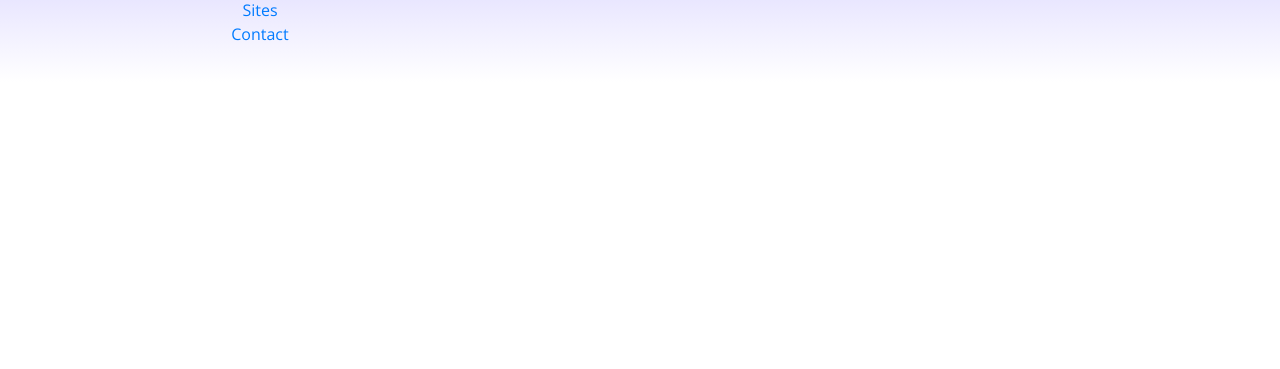
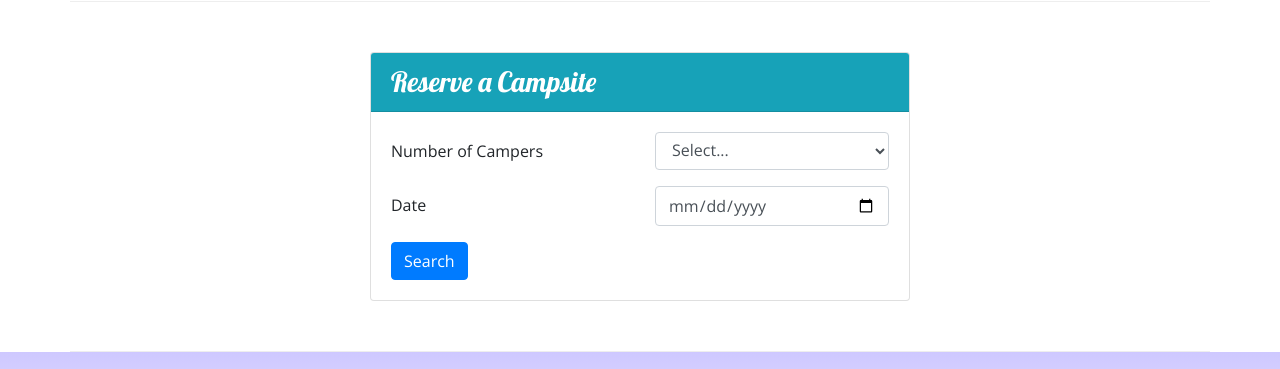
Before and after one commit to jtbahe/nucamp_bootstrap, a website: page index.html in a window 1280 px wide. Shown: the part 1151-1520 px from the top of the page. Before the commit the page ends 1233 px from the top, so only its background shows below. Drawn offline with nearby package versions, Linux system fonts and the light colour scheme.

Commit message:
week 2 assignment

```diff
--- a/index.html
+++ b/index.html
@@ -27,6 +27,9 @@
                 <div class="col">
                     <h1>NuCamp </h1>
                     <h2>a better way to camp</h2>
+                </div>
+                <div class="col-md-4 col-xl-2">
+                    <a href="#reserveForm" class="btn btn-info btn-lg text-white mt-4">Reserve Camp</a>
                 </div>
             </div>
         </div>
@@ -71,8 +74,14 @@
                 <h2>Featured Campsites</h2>
             </div>
             <div class="col">
-                <h3>React Lake Campground</h3>
-        		<p class="d-none d-sm-block">Nestled in the foothills of the Chrome Mountains, this campground on the shores of the pristine React Lake is a favorite for fly fishers.</p>
+                <div class="media">
+                    <div class="media-body">
+                    <h3>React Lake Campground</h3>
+                    <p class="d-none d-sm-block">Nestled in the foothills of the Chrome Mountains, this campground on the shores of the pristine React Lake is a favorite for fly fishers.</p>
+                </div>
+                    <img class="img-thumbnail d-flex ml-3" src="img/react-lake-thumb.jpg" alt="">
+                </div>
+
    			</div>
         </div>
 
@@ -90,6 +99,46 @@
                 </div>
 
             </div>
+        </div>
+
+        <div class="row row-content">
+                <div class="col-sm-6 mx-auto">
+                    <div class="card">
+                        <h3 class="card-header bg-info text-white">
+                            Reserve a Campsite
+                        </h3>
+                        <div class="card-body">
+                            <form action="" id="reserveForm">
+                                <div class="row form-group">
+                                    <label class="col-sm-6 col-form-label" for="numCampers">Number of Campers</label>
+                                    <div class="col">
+                                        <select name="numCampers" id="numCampers" class="form-control">
+                                            <option value="">Select...</option>
+                                            <option value="">1</option>
+                                            <option value="">2</option>
+                                            <option value="">3</option>
+                                            <option value="">4</option>
+                                            <option value="">5</option>
+                                            <option value="">6</option>
+                                        </select>
+                                    </div>
+                                </div>
+
+                                <div class="row form-group">
+                                    <label class="col-sm-6 col-form-label" for="date">Date</label>
+                                    <div class="col-sm-6">
+                                        <input class="form-control" type="date" name="date" id="date" placeholder="date">
+                                    </div>
+                                </div>
+                                <div class="row">
+                                    <div class="col">
+                                        <button class="btn btn-primary" type="submit">Search</button>
+                                    </div>
+                                </div>
+                            </form>
+                        </div>
+                    </div>
+                </div>
         </div>
     </div>
 
```
